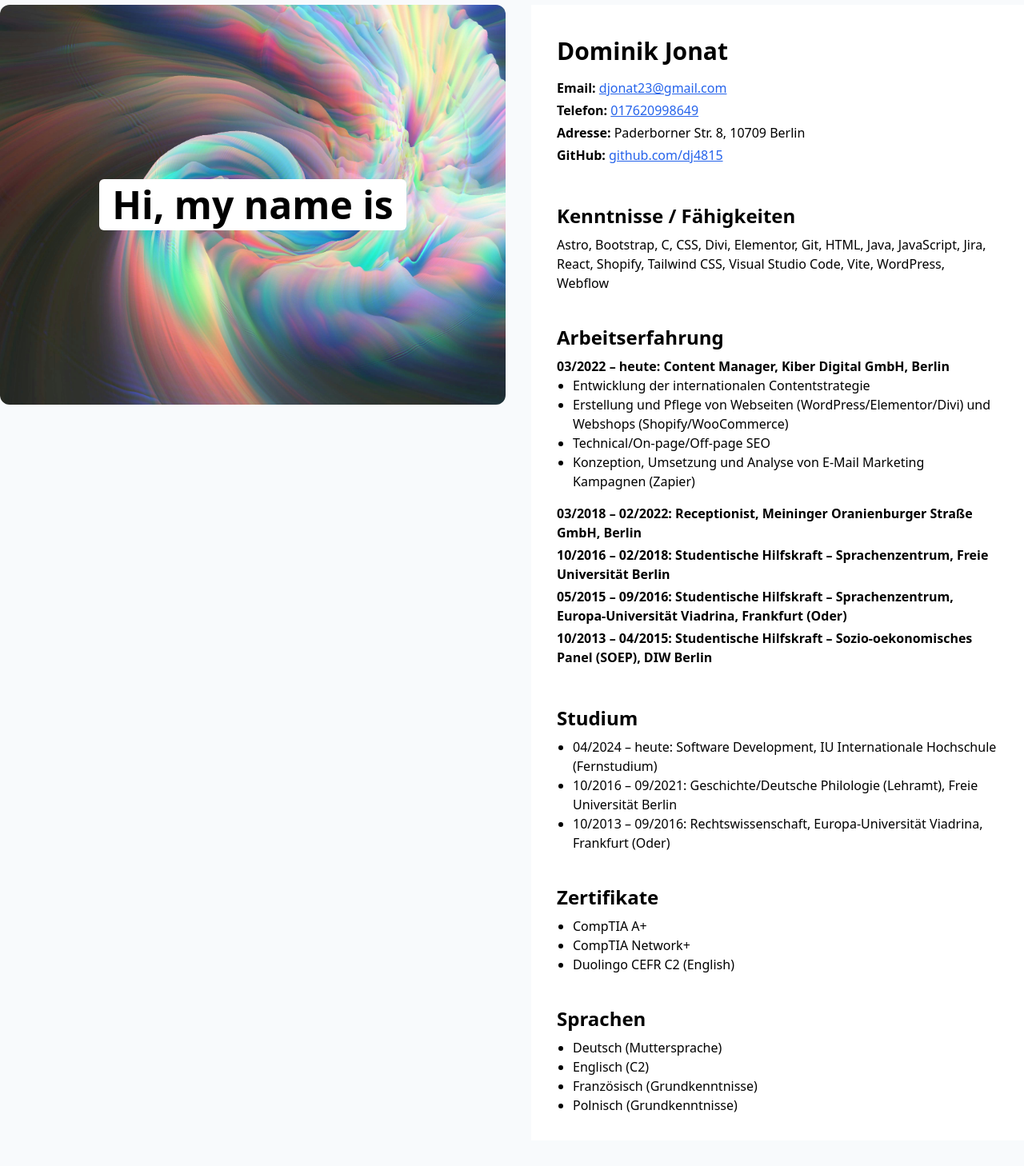
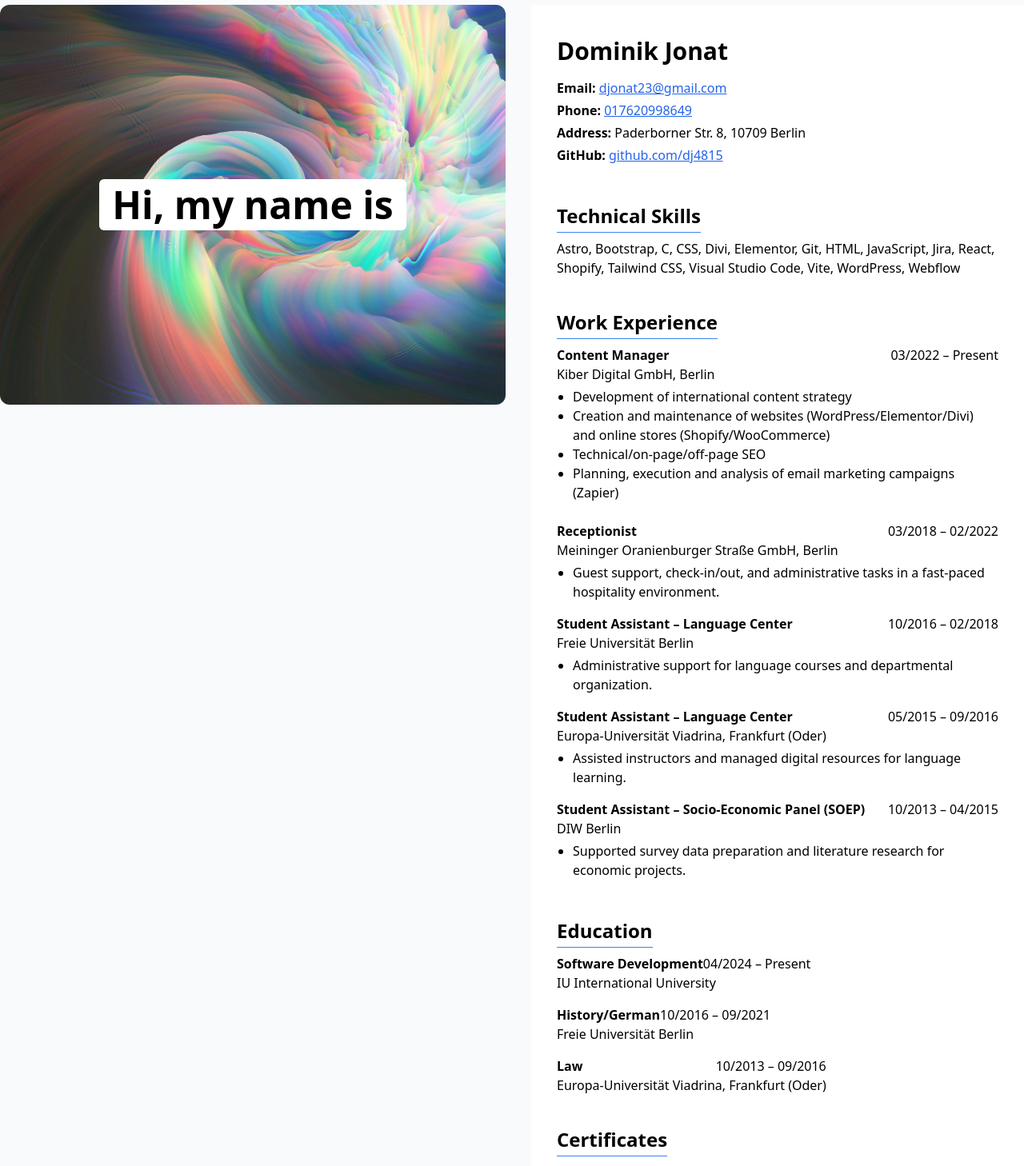
Before and after one commit to dj4815/hello, a React (Vite) app: page /hello/resume in a window 1280 px wide. Shown: the part 120-1578 px from the top of the page at 80% size. Built offline with nearby package versions, Linux system fonts and the light colour scheme.

Commit message:
more resume work

```diff
--- a/src/components/Content.jsx
+++ b/src/components/Content.jsx
@@ -4,9 +4,5 @@ export default function Content({ children, textColor = "primary" }) {
     secondary: "text-lg lg:text-base text-slate-50",
   };
 
-  return (
-    <div className={`bg-white p-8 rounded-md shadow-md ${styles[textColor]}`}>
-      {children}
-    </div>
-  );
+  return <div className={styles[textColor]}>{children}</div>;
 }
--- /dev/null
+++ b/src/components/PDFViewer.jsx
@@ -0,0 +1,10 @@
+export default function PDFViewer() {
+  return (
+    <iframe
+      src="/resume.pdf"
+      width="100%"
+      height="600px"
+      title="PDF Viewer"
+    />
+  );
+}
--- a/src/components/Resume.jsx
+++ b/src/components/Resume.jsx
@@ -22,13 +22,13 @@ export default function Resume() {
               </a>
             </p>
             <p className="mb-1">
-              <strong>Telefon:</strong>{" "}
+              <strong>Phone:</strong>{" "}
               <a href="tel:017620998649" className="text-blue-600 underline">
                 017620998649
               </a>
             </p>
             <p className="mb-1">
-              <strong>Adresse:</strong> Paderborner Str. 8, 10709 Berlin
+              <strong>Address:</strong> Paderborner Str. 8, 10709 Berlin
             </p>
             <p className="mb-6">
               <strong>GitHub:</strong>{" "}
@@ -42,82 +42,161 @@ export default function Resume() {
               </a>
             </p>
 
-            <h3 className="text-2xl font-semibold mt-6 mb-2">
-              Kenntnisse / Fähigkeiten
+            <h3 className="text-2xl font-semibold mt-6 mb-2 border-b border-blue-500 pb-1">
+              Technical Skills
             </h3>
             <p className="mb-4">
-              Astro, Bootstrap, C, CSS, Divi, Elementor, Git, HTML, Java,
-              JavaScript, Jira, React, Shopify, Tailwind CSS, Visual Studio
-              Code, Vite, WordPress, Webflow
+              Astro, Bootstrap, C, CSS, Divi, Elementor, Git, HTML, JavaScript,
+              Jira, React, Shopify, Tailwind CSS, Visual Studio Code, Vite,
+              WordPress, Webflow
             </p>
 
-            <h3 className="text-2xl font-semibold mt-6 mb-2">
-              Arbeitserfahrung
+            <h3 className="text-2xl font-semibold mt-6 mb-2 border-b border-blue-500 pb-1">
+              Work Experience
             </h3>
-            <div className="mb-4">
-              <h3 className="font-semibold">
-                03/2022 – heute: Content Manager, Kiber Digital GmbH, Berlin
-              </h3>
-              <ul className="list-disc pl-5">
-                <li>Entwicklung der internationalen Contentstrategie</li>
+
+            {/* Content Manager */}
+            <div className="mb-6">
+              <h4 className="flex justify-between">
+                <span className="font-semibold">Content Manager</span>
+                <span className="font-normal">03/2022 – Present</span>
+              </h4>
+              <p>Kiber Digital GmbH, Berlin</p>
+              <ul className="list-disc pl-5 mt-1">
+                <li>Development of international content strategy</li>
                 <li>
-                  Erstellung und Pflege von Webseiten (WordPress/Elementor/Divi)
-                  und Webshops (Shopify/WooCommerce)
+                  Creation and maintenance of websites
+                  (WordPress/Elementor/Divi) and online stores
+                  (Shopify/WooCommerce)
                 </li>
-                <li>Technical/On-page/Off-page SEO</li>
+                <li>Technical/on-page/off-page SEO</li>
                 <li>
-                  Konzeption, Umsetzung und Analyse von E-Mail Marketing
-                  Kampagnen (Zapier)
+                  Planning, execution and analysis of email marketing campaigns
+                  (Zapier)
                 </li>
               </ul>
             </div>
 
-            <p className="mb-1 font-semibold">
-              03/2018 – 02/2022: Receptionist, Meininger Oranienburger Straße
-              GmbH, Berlin
-            </p>
-            <p className="mb-1 font-semibold">
-              10/2016 – 02/2018: Studentische Hilfskraft – Sprachenzentrum,
-              Freie Universität Berlin
-            </p>
-            <p className="mb-1 font-semibold">
-              05/2015 – 09/2016: Studentische Hilfskraft – Sprachenzentrum,
-              Europa-Universität Viadrina, Frankfurt (Oder)
-            </p>
-            <p className="mb-6 font-semibold">
-              10/2013 – 04/2015: Studentische Hilfskraft – Sozio-oekonomisches
-              Panel (SOEP), DIW Berlin
-            </p>
+            {/* Receptionist */}
+            <div className="mb-4">
+              <h4 className="flex justify-between">
+                <span className="font-semibold">Receptionist</span>
+                <span className="font-normal">03/2018 – 02/2022</span>
+              </h4>
+              <p>Meininger Oranienburger Straße GmbH, Berlin</p>
+              <ul className="list-disc pl-5 mt-1">
+                <li>
+                  Guest support, check-in/out, and administrative tasks in a
+                  fast-paced hospitality environment.
+                </li>
+              </ul>
+            </div>
 
-            <h3 className="text-2xl font-semibold mt-6 mb-2">Studium</h3>
-            <ul className="list-disc pl-5 mb-4">
-              <li>
-                04/2024 – heute: Software Development, IU Internationale
-                Hochschule (Fernstudium)
-              </li>
-              <li>
-                10/2016 – 09/2021: Geschichte/Deutsche Philologie (Lehramt),
-                Freie Universität Berlin
-              </li>
-              <li>
-                10/2013 – 09/2016: Rechtswissenschaft, Europa-Universität
-                Viadrina, Frankfurt (Oder)
-              </li>
-            </ul>
+            {/* Student Assistant – FU Berlin */}
+            <div className="mb-4">
+              <h4 className="flex justify-between">
+                <span className="font-semibold">
+                  Student Assistant – Language Center
+                </span>
+                <span className="font-normal">10/2016 – 02/2018</span>
+              </h4>
+              <p>Freie Universität Berlin</p>
+              <ul className="list-disc pl-5 mt-1">
+                <li>
+                  Administrative support for language courses and departmental
+                  organization.
+                </li>
+              </ul>
+            </div>
 
-            <h3 className="text-2xl font-semibold mt-6 mb-2">Zertifikate</h3>
+            {/* Student Assistant – Viadrina */}
+            <div className="mb-4">
+              <h4 className="flex justify-between">
+                <span className="font-semibold">
+                  Student Assistant – Language Center
+                </span>
+                <span className="font-normal">05/2015 – 09/2016</span>
+              </h4>
+              <p>Europa-Universität Viadrina, Frankfurt (Oder)</p>
+              <ul className="list-disc pl-5 mt-1">
+                <li>
+                  Assisted instructors and managed digital resources for
+                  language learning.
+                </li>
+              </ul>
+            </div>
+
+            {/* Student Assistant – SOEP */}
+            <div className="mb-6">
+              <h4 className="flex justify-between">
+                <span className="font-semibold">
+                  Student Assistant – Socio-Economic Panel (SOEP)
+                </span>
+                <span className="font-normal">10/2013 – 04/2015</span>
+              </h4>
+              <p>DIW Berlin</p>
+              <ul className="list-disc pl-5 mt-1">
+                <li>
+                  Supported survey data preparation and literature research for
+                  economic projects.
+                </li>
+              </ul>
+            </div>
+
+            <h3 className="text-2xl font-semibold mt-6 mb-2 border-b border-blue-500 pb-1">
+              Education
+            </h3>
+
+            {/* Software Development */}
+            <div className="mb-4">
+              <h4 className="flex justify-between">
+                <span className="font-semibold">Software Development</span>
+                <span className="font-normal">04/2024 – Present</span>
+              </h4>
+              <p>IU International University</p>
+            </div>
+
+            {/* History/German Philology */}
+            <div className="mb-4">
+              <h4 className="flex justify-between">
+                <span className="font-semibold">
+                  History/German
+                </span>
+                <span className="font-normal whitespace-nowrap">
+                  10/2016 – 09/2021
+                </span>
+              </h4>
+              <p>Freie Universität Berlin</p>
+            </div>
+
+            {/* Law */}
+            <div className="mb-4">
+              <h4 className="flex justify-between">
+                <span className="font-semibold">Law</span>
+                <span className="font-normal whitespace-nowrap">
+                  10/2013 – 09/2016
+                </span>
+              </h4>
+              <p>Europa-Universität Viadrina, Frankfurt (Oder)</p>
+            </div>
+
+            <h3 className="text-2xl font-semibold mt-6 mb-2 border-b border-blue-500 pb-1">
+              Certificates
+            </h3>
             <ul className="list-disc pl-5 mb-4">
               <li>CompTIA A+</li>
               <li>CompTIA Network+</li>
               <li>Duolingo CEFR C2 (English)</li>
             </ul>
 
-            <h3 className="text-2xl font-semibold mt-6 mb-2">Sprachen</h3>
+            <h3 className="text-2xl font-semibold mt-6 mb-2 border-b border-blue-500 pb-1">
+              Languages
+            </h3>
             <ul className="list-disc pl-5">
-              <li>Deutsch (Muttersprache)</li>
-              <li>Englisch (C2)</li>
-              <li>Französisch (Grundkenntnisse)</li>
-              <li>Polnisch (Grundkenntnisse)</li>
+              <li>German (Native)</li>
+              <li>English (C2)</li>
+              <li>French (Basic knowledge)</li>
+              <li>Polish (Basic knowledge)</li>
             </ul>
           </>
         }
```
